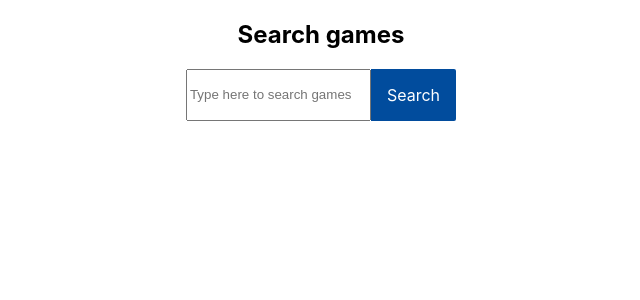
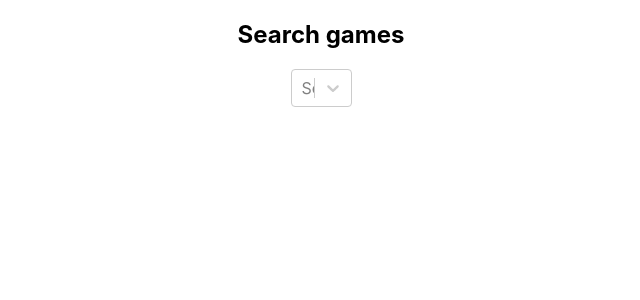
Before and after one commit to jonasrenngard/ATG.se-frontend-interview-task, a React (Create React App) app: page / in a window 1280 px wide. Shown: the top 300 px of the page, without its empty margins (319-959 px from the left). Built offline with nearby package versions, Linux system fonts and the light colour scheme.

Commit message:
add react-select as search input

```diff
--- a/src/components/TextFieldContainer/index.jsx
+++ b/src/components/TextFieldContainer/index.jsx
@@ -1,23 +1,17 @@
 import React from "react"
 import styles from "./styles.module.scss"
+import Select from "react-select"
+
+const OPTIONS = [
+  { value: "V75", label: "V75" },
+  { value: "V65", label: "V65" },
+  { value: "V64", label: "V64" },
+  { value: "V4", label: "V4" },
+]
 
 class TextFieldContainer extends React.Component {
-  state = {
-    textFieldValue: "",
-  }
-
-  handleSearch = () => {
-    this.props.onSearch(this.state.textFieldValue)
-  }
-
-  handleChange = event => {
-    this.setState({ textFieldValue: event.target.value.toUpperCase() })
-  }
-
-  handleKeyPress = target => {
-    if (target.charCode == 13) {
-      this.props.onSearch(this.state.textFieldValue)
-    }
+  handleChange = option => {
+    this.props.onSearch(option.value)
   }
 
   render() {
@@ -26,15 +20,7 @@ class TextFieldContainer extends React.Component {
         <h2>Search games</h2>
 
         <div className={styles.searchBarWrapper}>
-          <input
-            onChange={this.handleChange}
-            placeholder="Type here to search games"
-            onKeyPress={this.handleKeyPress}
-          />
-
-          <div className={styles.searchBtn} onClick={this.handleSearch}>
-            Search
-          </div>
+          <Select options={OPTIONS} onChange={this.handleChange} />
         </div>
       </section>
     )
--- a/src/components/TextFieldContainer/styles.module.scss
+++ b/src/components/TextFieldContainer/styles.module.scss
@@ -3,18 +3,6 @@
 .searchBarWrapper {
   display: flex;
   justify-content: center;
+  color: #000;
+  text-align: start;
 }
-
-.searchBtn {
-  background: $blue;
-  color: #fff;
-  padding: $spacing;
-  border-top-right-radius: 2px;
-  border-bottom-right-radius: 2px;
-  cursor: pointer;
-  transition: 200ms all;
-
-  &:hover {
-    opacity: 0.8;
-  }
-}
--- a/src/pages/Dashboard/index.jsx
+++ b/src/pages/Dashboard/index.jsx
@@ -6,7 +6,6 @@ import styles from "./styles.module.scss"
 class Dashboard extends React.Component {
   state = {
     product: undefined,
-    errorMessage: "",
   }
 
   handleSearch = value => {
@@ -17,19 +16,14 @@ class Dashboard extends React.Component {
     }).then(body => {
       body.json().then(data => {
         if (Object.keys(data).length > 0) {
-          this.setState({ product: data, errorMessage: "" })
-        } else {
-          this.setState({
-            errorMessage: "Could not find any races with that name",
-            product: undefined,
-          })
+          this.setState({ product: data })
         }
       })
     })
   }
 
   render() {
-    const { product, errorMessage } = this.state
+    const { product } = this.state
 
     let nearest
     if (product) {
@@ -47,10 +41,6 @@ class Dashboard extends React.Component {
     return (
       <section>
         <TextFieldContainer onSearch={this.handleSearch} />
-
-        {errorMessage && (
-          <div className={styles.errorMessage}>{errorMessage}</div>
-        )}
 
         {product && (
           <section>
```
Also changed, not shown: package.json (+8 -2 lines), 1 other file (tests, documents, lock files or other folders).
